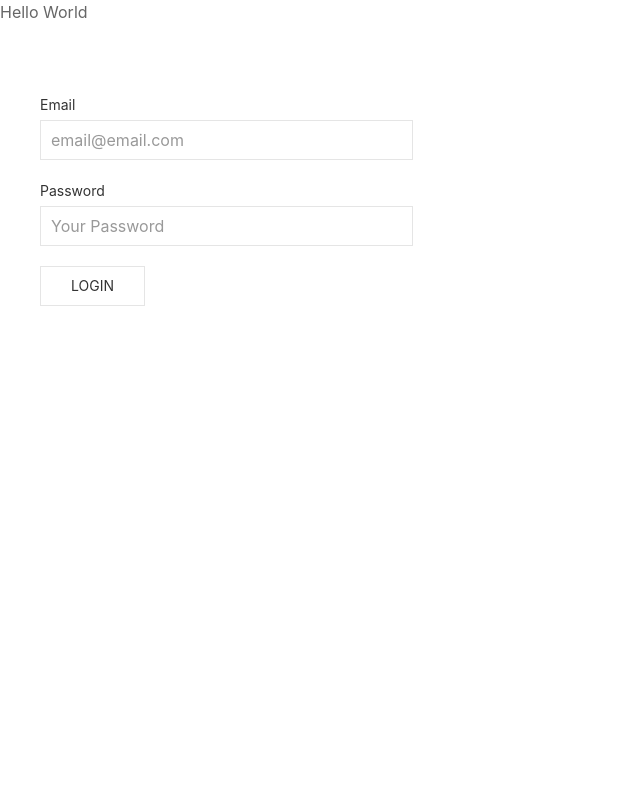
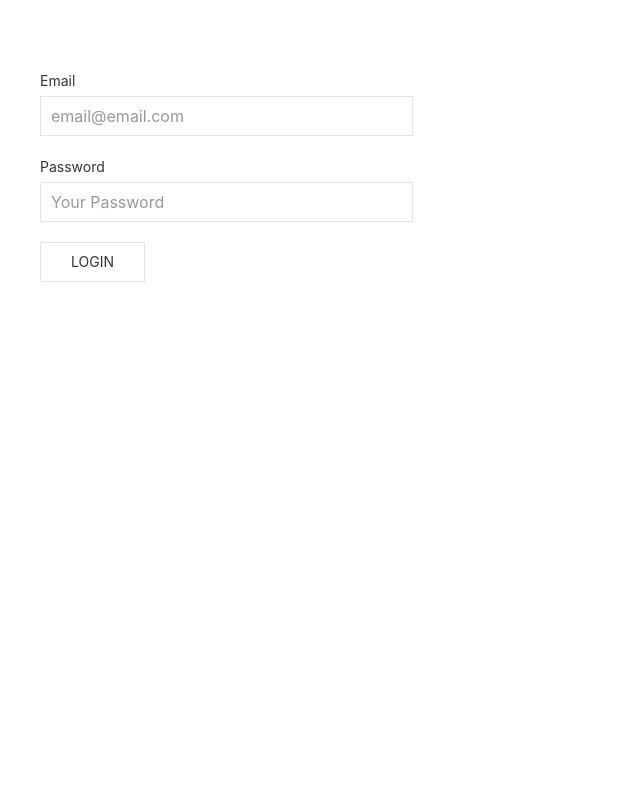
Before and after one commit to Madhavi-Sugathadasa/PHP-Login-System, a PHP site: page / in a window 1280 px wide. Shown: the whole page, without its empty margins (0-640 px from the left). Run offline with PHP 8.4, Linux system fonts and the light colour scheme; some libraries are stand-ins or nearby versions.

```diff
--- a/index.php
+++ b/index.php
@@ -1,6 +1,6 @@
-<?php echo "Hello World"; ?>
 <!DOCTYPE html>
 <html lang="en">
+
 <head>
     <meta charset="utf-8" />
     <meta http-equiv="X-UA-Compatible" content="IE=edge" />
@@ -49,4 +49,5 @@
     <script src="https://cdnjs.cloudflare.com/ajax/libs/uikit/3.0.0-beta.24/js/uikit-icons.min.js"></script>
 
 </body>
+
 </html>
```
Lines whose indentation alone changed are shown as unchanged.
